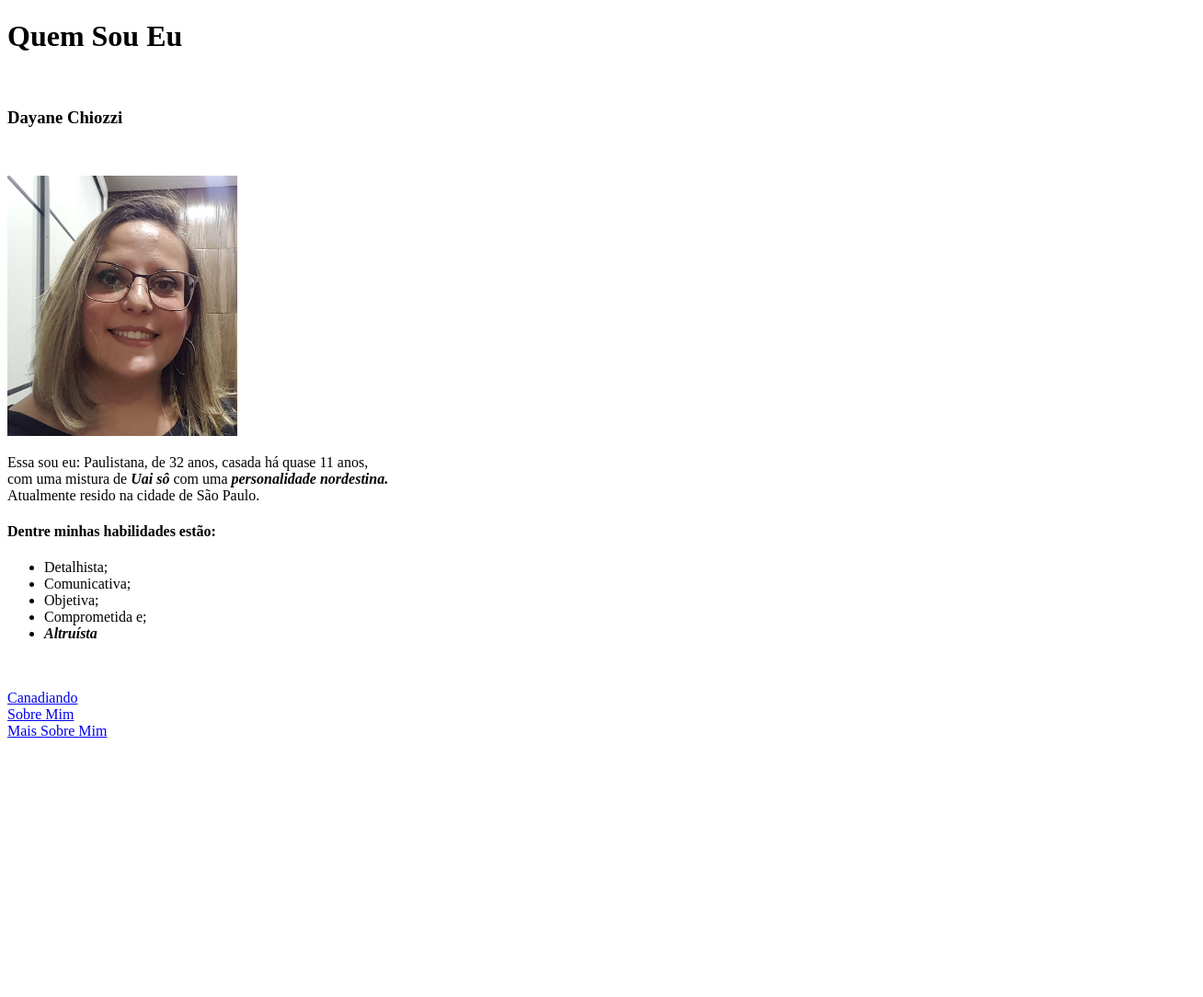
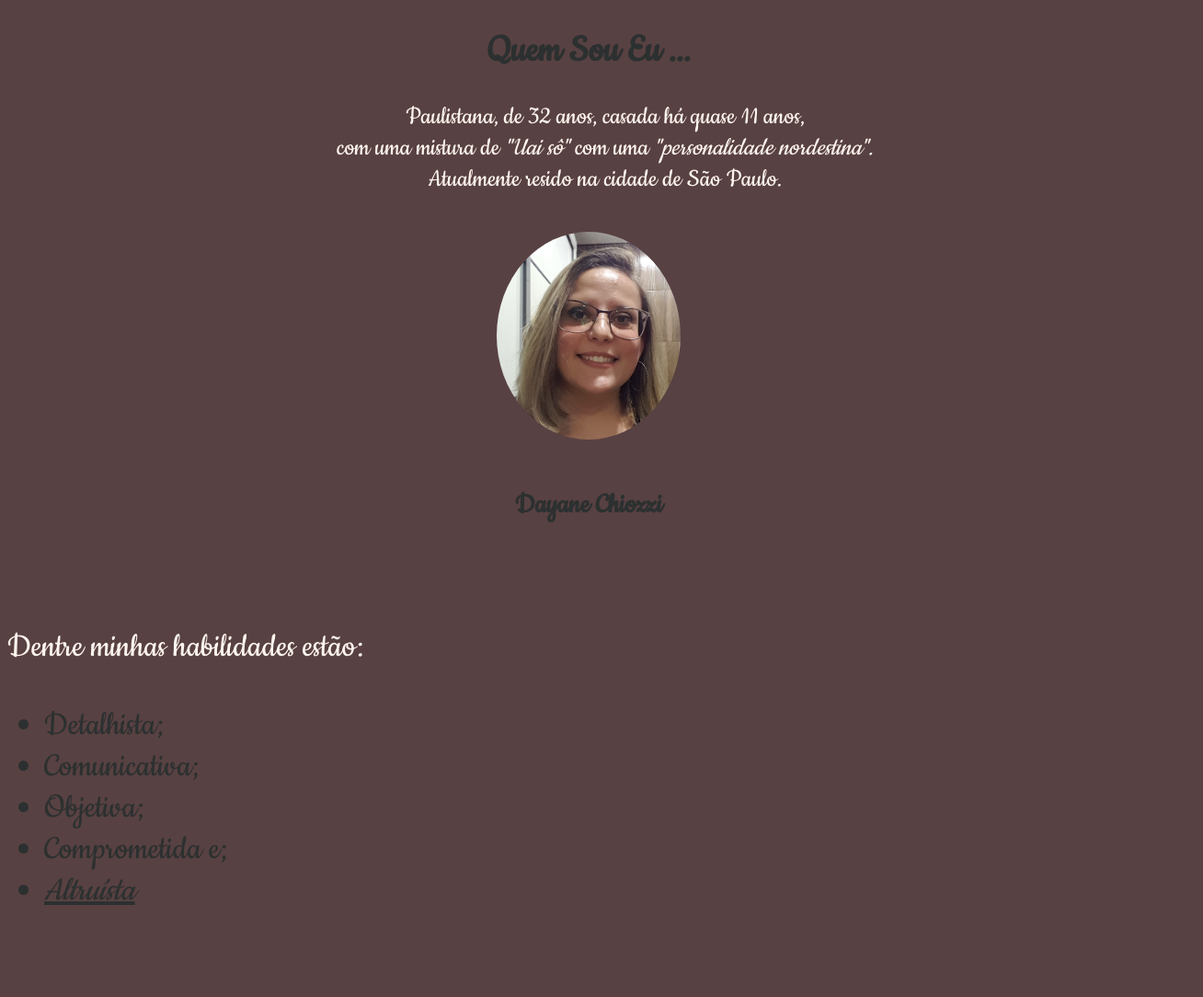
Before and after one commit to DayaneChiozzi/DayaneChiozzi.github.io, a plain HTML site: page index.html in a window 1280 px wide. Shown: the top 1084 px of the page at 92% size, 1308 px wide, since content can reach past the window. Before the commit the page ends 812 px from the top, so only its background shows below. Drawn offline with Linux system fonts and the light colour scheme.

Commit message:
adicionado estilo no arquivo html

```diff
--- a/index.html
+++ b/index.html
@@ -4,28 +4,80 @@
     <meta charset="UTF-8">
     <meta http-equiv="X-UA-Compatible" content="IE=edge">
     <meta name="viewport" content="width=device-width, initial-scale=1.0">
+    <link rel="preconnect" href="https://fonts.googleapis.com">
+    <link rel="preconnect" href="https://fonts.gstatic.com" crossorigin>
+    <link href="https://fonts.googleapis.com/css2?family=Cookie&display=swap" rel="stylesheet">
+    <link rel="preconnect" href="https://fonts.googleapis.com">
+    <link rel="preconnect" href="https://fonts.gstatic.com" crossorigin>
+    <link href="https://fonts.googleapis.com/css2?family=Dancing+Script&display=swap" rel="stylesheet">
+
     <title>DAYANE</title>
+    <style>
+         .Estilo {
+              background-color: #584142;
+              font-family: 'Cookie', cursive;
+              font-style: normal;
+              font-size: 40px;
+              color:seashell;
+         }
+         h1{
+              text-align: center;font-size: 45px;
+              color:rgb(44, 48, 48);
+         }
+         .estiloh1{
+              width: 1300px;
+              font-size: 30px;
+              text-align: center;
+         }
+         #paragrafo2{
+              text-align: center;
+         }
+         h2{
+              text-align: center;
+              font-size:smaller;
+              color:rgb(44, 48, 48);
+
+         }
+         .fotoDay{
+              border-radius: 50%;
+              width: 200px;
+         }
+         ul{
+          color:rgb(44, 48, 48);
+         }
+         #sobremim{
+              text-align: center;
+         }
+          a{
+               color:rgb(19, 1, 32);
+               text-decoration: none;
+
+          }
+
+    </style>
+
 </head>
-<body>
- <H1 id="Sobre Mim">Quem Sou Eu</H1> <br>
- <h3>Dayane Chiozzi</h3> <br>
- <p> <img src="Dayane.jpeg" alt="Foto de Dayane Chiozzi sorrindo" width="250px"> <br>
-    <p> Essa sou eu: Paulistana, de 32 anos, casada há quase 11 anos,<br>
-     com uma mistura de <em><strong>Uai sô</strong></em> com uma <em><strong>personalidade nordestina. </strong></em><br>
+    <body class="Estilo">
+    <H1 id="Sobre Mim">Quem Sou Eu ...</H1>
+
+     <p class="estiloh1"> Paulistana, de 32 anos, casada há quase 11 anos,<br>
+     com uma mistura de <em>"Uai sô"</em> com uma <em>"personalidade nordestina".</em><br>
      Atualmente resido na cidade de São Paulo. <br>
+     <p id="paragrafo2"> <img class="fotoDay" src="Dayane.jpeg" alt="Foto de Dayane Chiozzi sorrindo" width="400px">
 
-     <h4 id="mais"> Dentre minhas habilidades estão:</h4>
-     <ul>
-<li>Detalhista;</li>
-<li>Comunicativa;</li>
-<li> Objetiva;</li>
-<li> Comprometida e;</li>
-<li><strong><em> Altruísta</em></strong></li><br><br>
+     <h2>Dayane Chiozzi</h2> <br>
+     <p id="mais"> Dentre minhas habilidades estão:</p>
+
+<ul>
+    <li>Detalhista;</li>
+    <li>Comunicativa;</li>
+    <li> Objetiva;</li>
+    <li> Comprometida e;</li>
+    <li><em> <u>Altruísta</u></em></li><br><br>
      </ul>
-     <a href="https://canadiando.com/" target="_blank"> Canadiando </a><br>
 
-
-     <a href="#Sobre Mim"> Sobre Mim</a><br>
+     <a href="https://canadiando.com/" target="_blank" id="cana"> Canadiando</a>
+     <a href="#Sobre Mim">Sobre Mim</a>
      <a href="#Mais"> Mais Sobre Mim</a>
 
 
```
